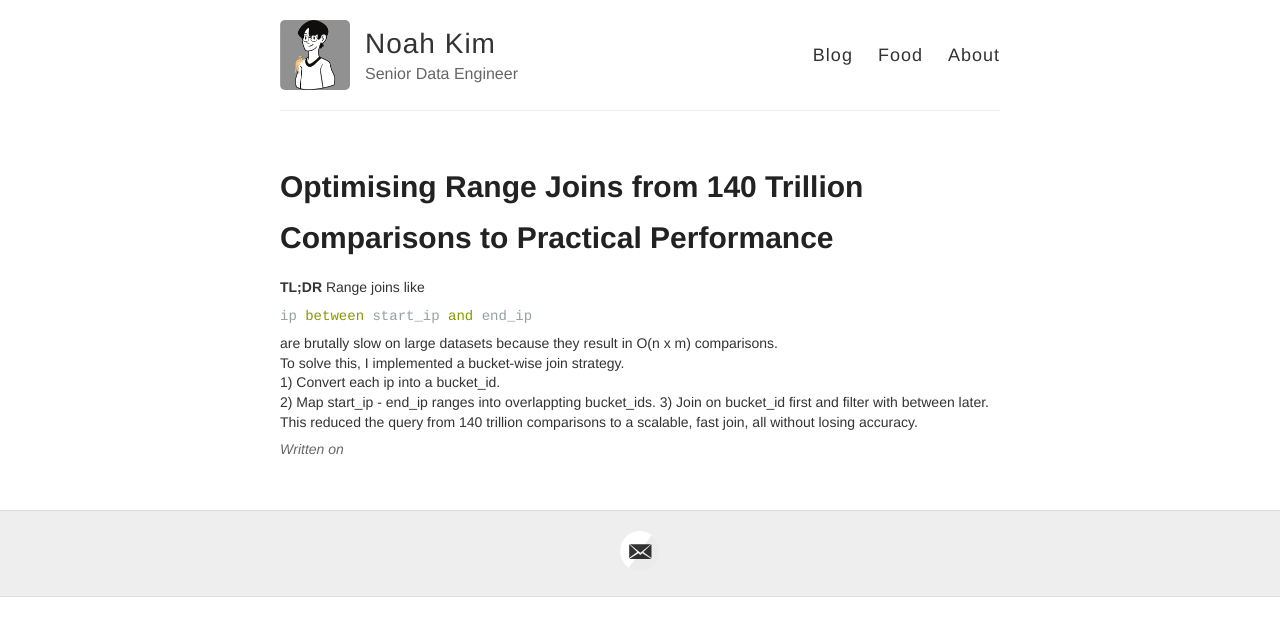
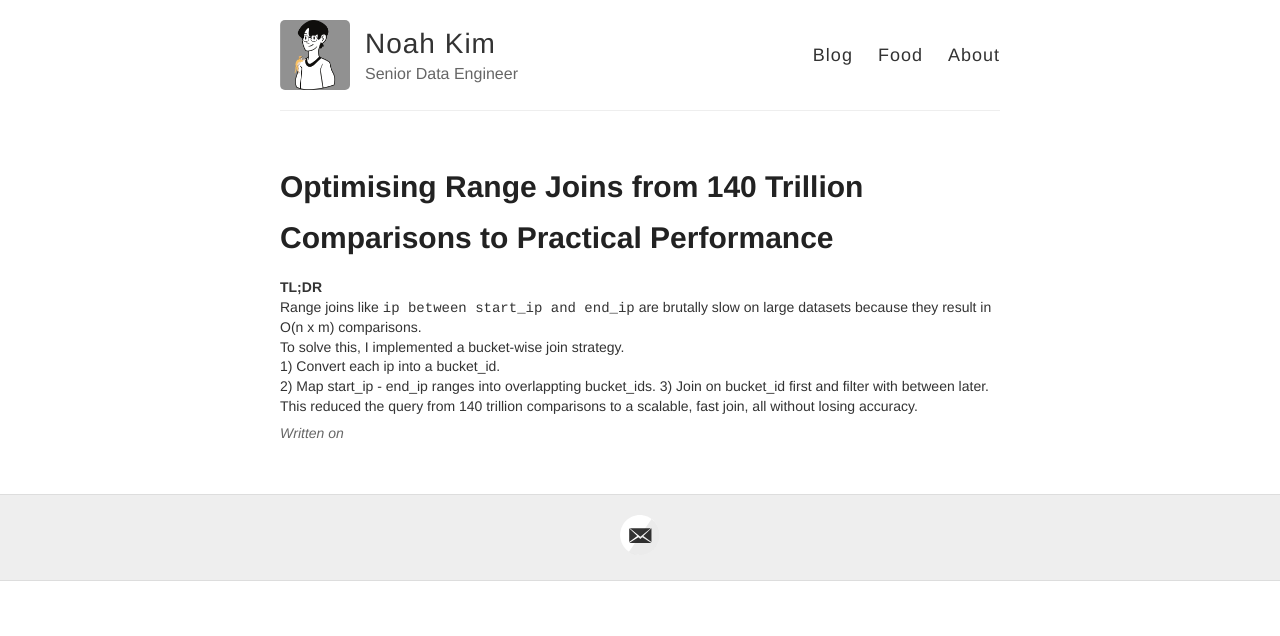
Before and after one commit to noahtjkim/noahtjkim.github.io, a Jekyll site: the page built from _posts/2025-04-16-Optimising-Range-Joins-140T-Comparisons-to-Practical-Performance.md, in a window 1280 px wide. Shown: the top 636 px of the page. Built offline with Jekyll 4.4.1, drawn with Linux system fonts in a browser that asks for light colours.

Commit message:
Update 2025-04-16-Optimising-Range-Joins-140T-Comparisons-to-Practical-Performance.md

````diff
--- a/_posts/2025-04-16-Optimising-Range-Joins-140T-Comparisons-to-Practical-Performance.md
+++ b/_posts/2025-04-16-Optimising-Range-Joins-140T-Comparisons-to-Practical-Performance.md
@@ -5,11 +5,7 @@
 ---
 
 **TL;DR**
-Range joins like
-```sql
-ip between start_ip and end_ip
-```
-are brutally slow on large datasets because they result in O(n x m) comparisons.
+Range joins like `ip between start_ip and end_ip` are brutally slow on large datasets because they result in O(n x m) comparisons.
 To solve this, I implemented a bucket-wise join strategy.
 1) Convert each ip into a bucket_id.
 2) Map start_ip - end_ip ranges into overlappting bucket_ids.
````
